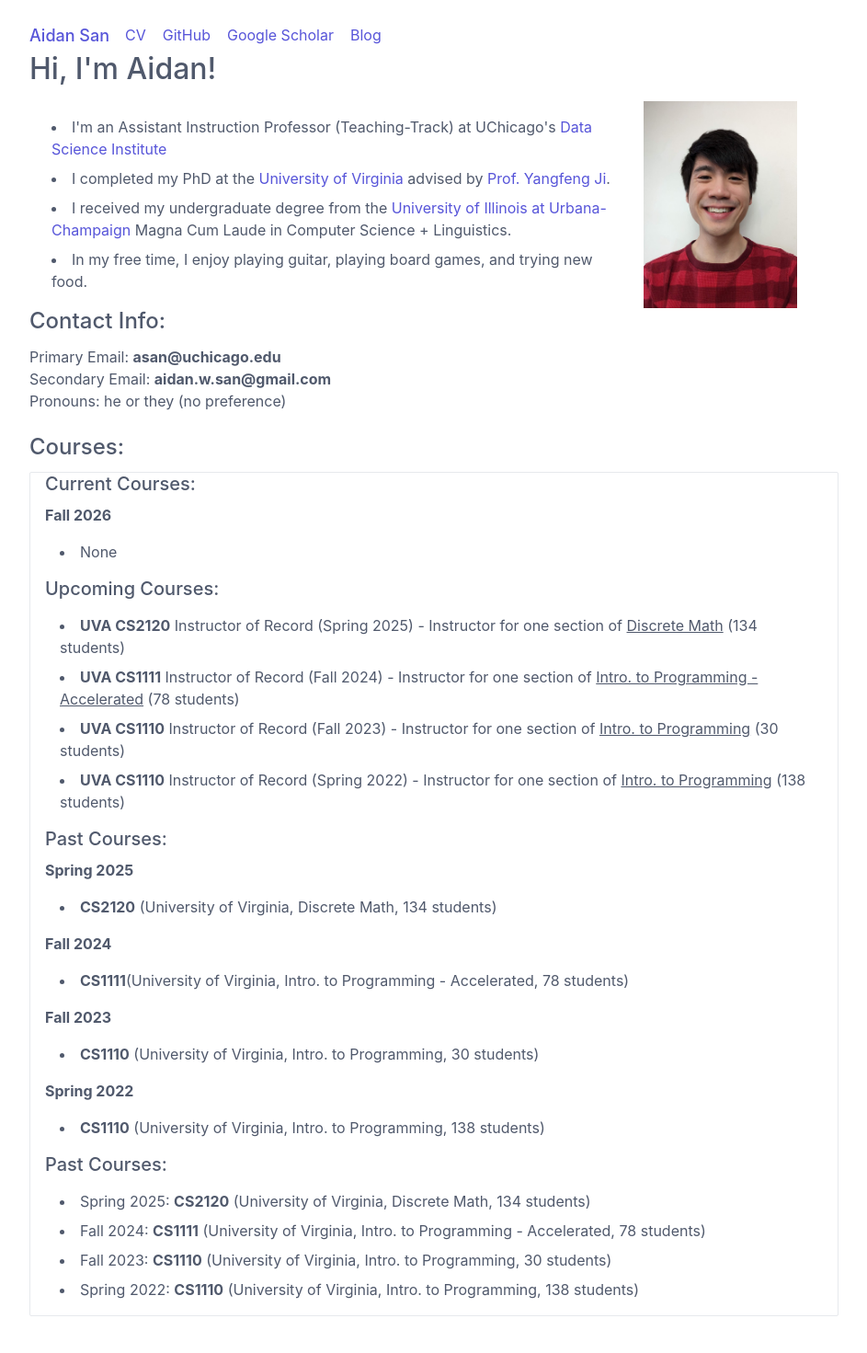
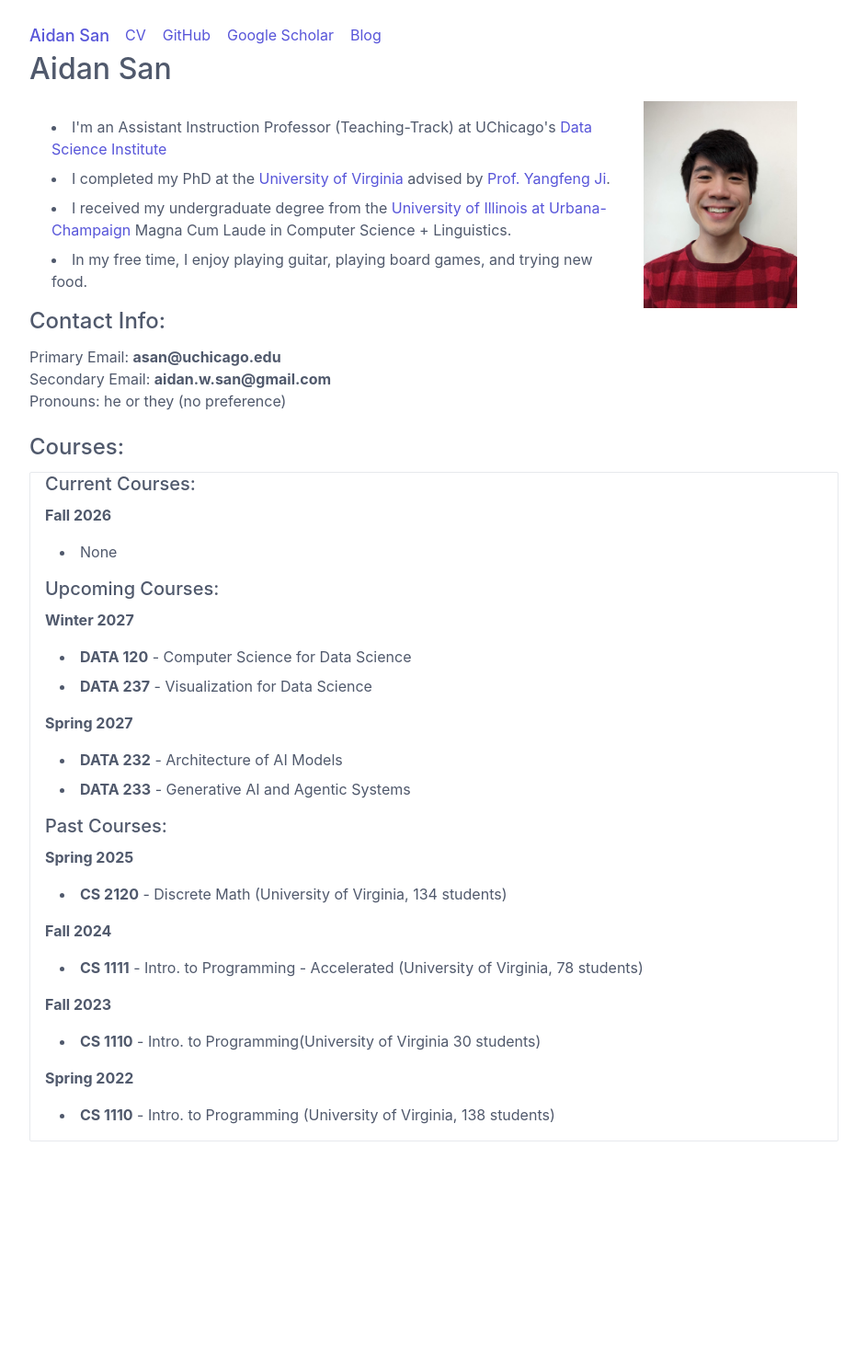
Before and after one commit to aidansan/aidansan.github.io, a Jekyll site: the page built from index.html, in a window 1280 px wide. Shown: the whole page at 92% size, without its empty margins (168-1111 px from the left). Built offline with Jekyll 4.4.1, drawn with Linux system fonts in a browser that asks for light colours; after the commit the page ends 1281 px from its top, so only the background shows below that.

Commit message:
Update courses

```diff
--- a/index.html
+++ b/index.html
@@ -1,7 +1,7 @@
 ---
 layout: default
 ---
-<h2>Hi, I'm Aidan!</h2>
+<h2>Aidan San</h2>
 <div class="container">
 <div class="columns">
 <div class="column col-9">
@@ -34,39 +34,34 @@ Pronouns: he or they (no preference)<br>
   </div>
   <div class="panel-body">
     <h5>Upcoming Courses:</h5>
-    <ul>
-      <li><strong>UVA CS2120</strong> Instructor of Record (Spring 2025) - Instructor for one section of <u>Discrete Math</u> (134 students)</li>
-      <li><strong>UVA CS1111</strong> Instructor of Record (Fall 2024) - Instructor for one section of <u>Intro. to Programming - Accelerated</u> (78 students)</li>
-      <li><strong>UVA CS1110</strong> Instructor of Record (Fall 2023) - Instructor for one section of <u>Intro. to Programming</u> (30 students)</li>
-      <li><strong>UVA CS1110</strong> Instructor of Record (Spring 2022) - Instructor for one section of <u>Intro. to Programming</u> (138 students)</li>
-    </ul>
+     <strong>Winter 2027</strong><br>
+     <ul>
+      <li><strong>DATA 120</strong> - Computer Science for Data Science</li>
+      <li><strong>DATA 237</strong> - Visualization for Data Science</li>
+     </ul>
+     <strong>Spring 2027</strong><br>
+     <ul>
+      <li><strong>DATA 232</strong> - Architecture of AI Models</li>
+      <li><strong>DATA 233</strong> - Generative AI and Agentic Systems</li>
+     </ul>
   </div>
   <div class="panel-body">
     <h5>Past Courses:</h5>
      <strong>Spring 2025</strong><br>
      <ul>
-      <li><strong>CS2120</strong> (University of Virginia, Discrete Math, 134 students)</li>
+      <li><strong>CS 2120</strong> - Discrete Math (University of Virginia, 134 students)</li>
      </ul>
      <strong>Fall 2024</strong><br>
      <ul>
-      <li><strong>CS1111</strong>(University of Virginia, Intro. to Programming - Accelerated, 78 students)</li>
+      <li><strong>CS 1111</strong> - Intro. to Programming - Accelerated (University of Virginia, 78 students)</li>
      </ul>
      <strong>Fall 2023</strong><br>
      <ul>
-      <li><strong>CS1110</strong> (University of Virginia, Intro. to Programming, 30 students)</li>
+      <li><strong>CS 1110</strong> - Intro. to Programming(University of Virginia 30 students)</li>
      </ul>
      <strong>Spring 2022</strong><br>
      <ul>
-      <li><strong>CS1110</strong> (University of Virginia, Intro. to Programming, 138 students)</li>
+      <li><strong>CS 1110</strong> - Intro. to Programming (University of Virginia, 138 students)</li>
      </ul>
   </div>
-  <div class="panel-body">
-    <h5>Past Courses:</h5>
-    <ul>
-      <li>Spring 2025: <strong>CS2120</strong> (University of Virginia, Discrete Math, 134 students)</li>
-      <li>Fall 2024: <strong>CS1111</strong> (University of Virginia, Intro. to Programming - Accelerated, 78 students)</li>
-      <li>Fall 2023: <strong>CS1110</strong> (University of Virginia, Intro. to Programming, 30 students)</li>
-      <li>Spring 2022: <strong>CS1110</strong> (University of Virginia, Intro. to Programming, 138 students)</li>
-    </ul>
-  </div>
 </div>
```
